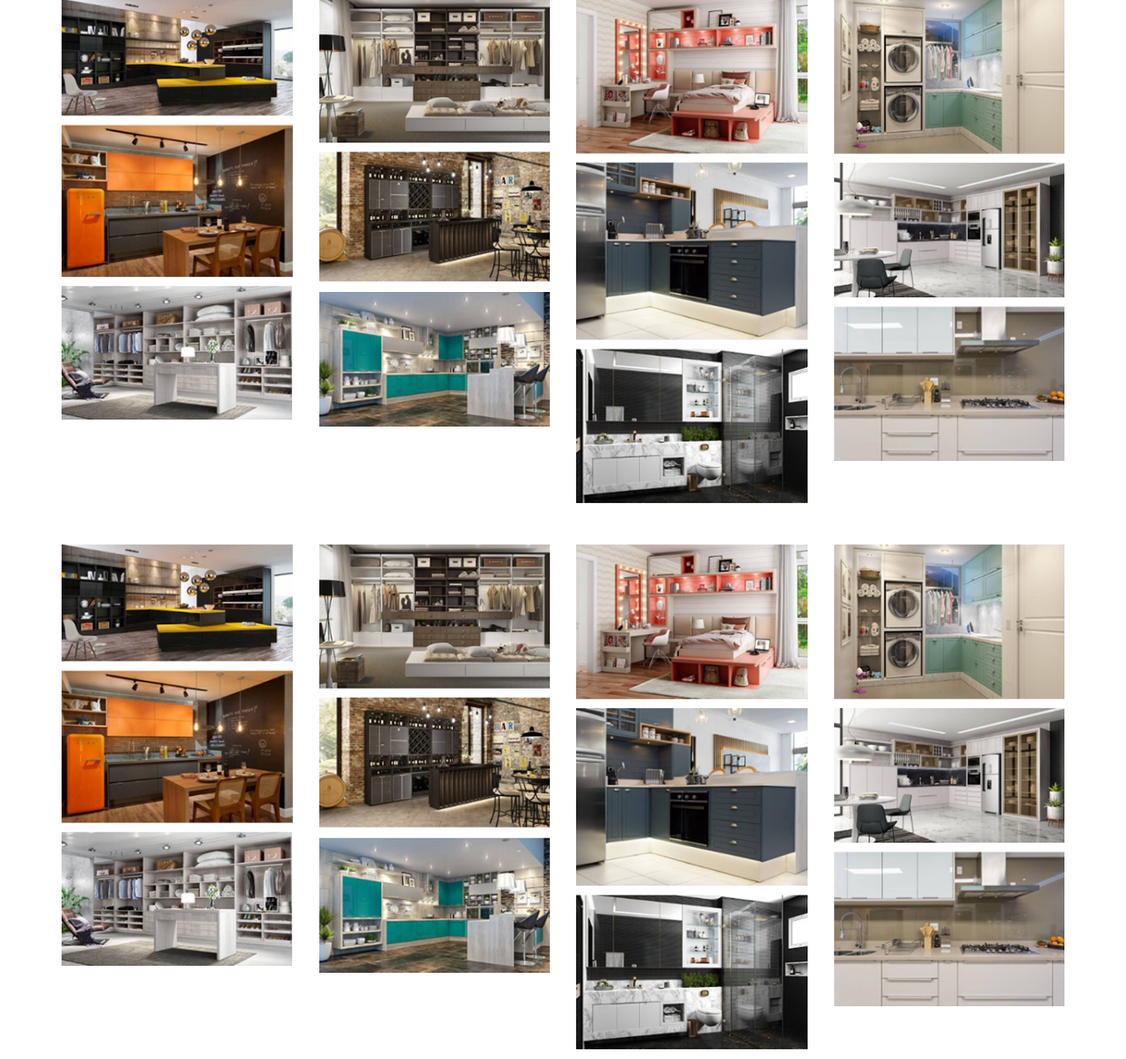
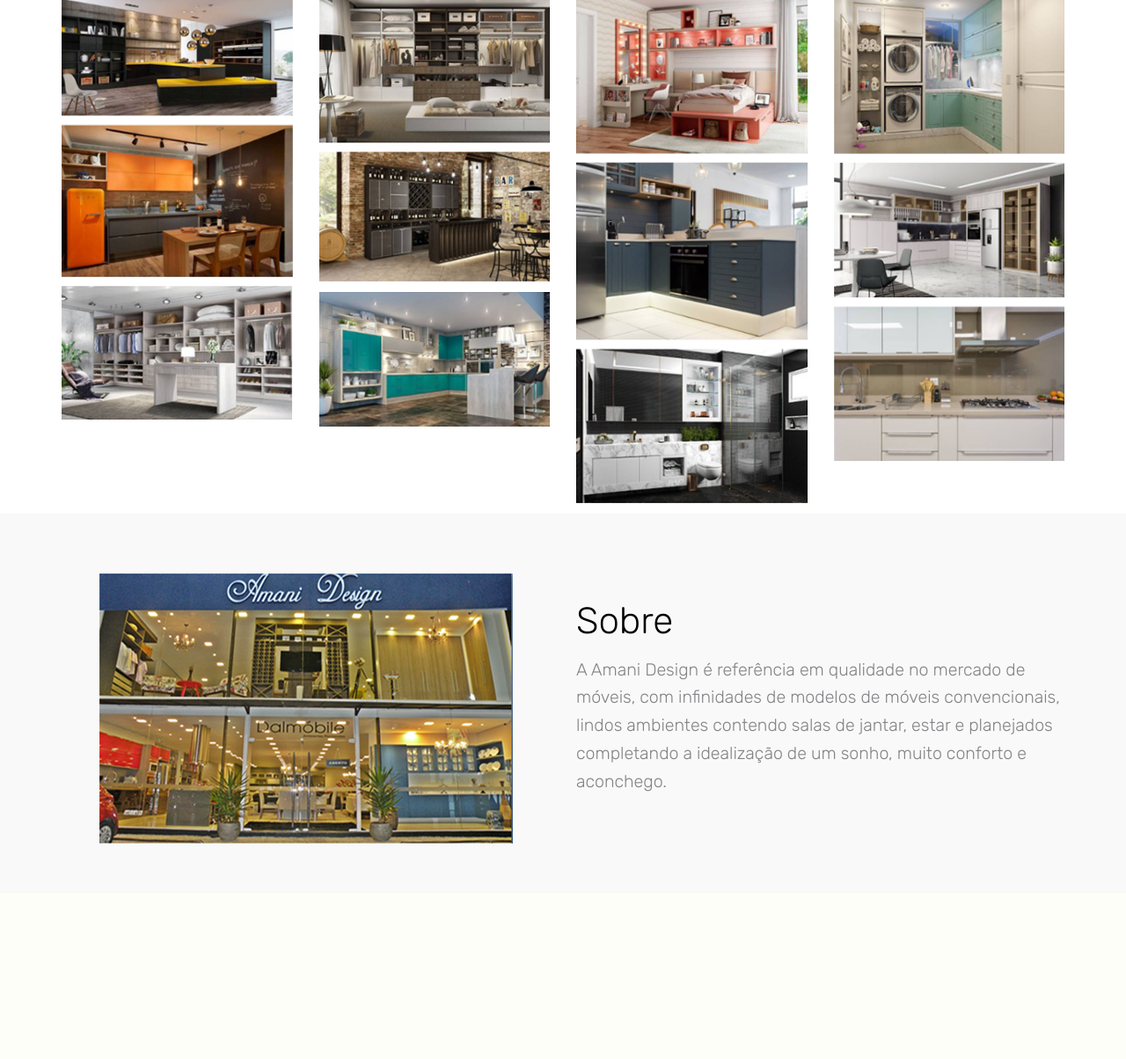
Before and after one commit to fagner-vieira/amani, a PHP site: page / in a window 1280 px wide. Shown: the part 1508-2712 px from the top of the page at 88% size. After the commit the page ends 2467 px from the top, so only its background shows below. Run offline with PHP 8.4, Linux system fonts and the light colour scheme.

Commit message:
AM 07 - Section Five

```diff
--- a/css/css.css
+++ b/css/css.css
@@ -170,8 +170,30 @@ h1{
 
 /* Section 04 */
 
+.spaceOne{
+    margin-top: 2%;
+}
+
 .bgColorFive{
     background-color: #f9f9f9;
 }
 
+.txtFive{
+    font-size: 3em;
+    font-weight: 300;
+    color: #000000;
+}
+
+.txtSix{
+    font-size: 1.4em;
+    font-weight: 300;
+    line-height: 1.62;
+    color: #848285;
+}
+
+.rowMarginTwo{
+    margin-top: 6%;
+    margin-bottom: 5%;
+}
+
 /* /Section 04 */
--- a/index.php
+++ b/index.php
@@ -172,20 +172,15 @@
 		</section>
 
 
-		<section class="container-fluid">
+		<section class="container-fluid bgColorFive">
 			<div class="container">
-				<div class="row">
-					<div class="col-lg-3 rowMarginOne">
-						<img src="images/img04.png" class="center-block img-responsive" alt="">
+				<div class="row rowMarginTwo">
+					<div class="col-lg-6">
+						<img src="images/img08.png" class="center-block img-responsive" alt="">
 					</div>
-					<div class="col-lg-3 rowMarginOne">
-						<img src="images/img05.png" class="center-block img-responsive" alt="">
-					</div>
-					<div class="col-lg-3 rowMarginOne">
-						<img src="images/img06.png" class="center-block img-responsive" alt="">
-					</div>
-					<div class="col-lg-3 rowMarginOne">
-						<img src="images/img07.png" class="center-block img-responsive" alt="">
+					<div class="col-lg-6 spaceOne">
+						<p class="txtFive">Sobre</p>
+						<p class="txtSix">A Amani Design é referência em qualidade no mercado de móveis, com infinidades de modelos de móveis convencionais, lindos ambientes contendo salas de jantar, estar e planejados completando a idealização de um sonho, muito conforto e aconchego.</p>
 					</div>
 				</div>
 			</div>
```
